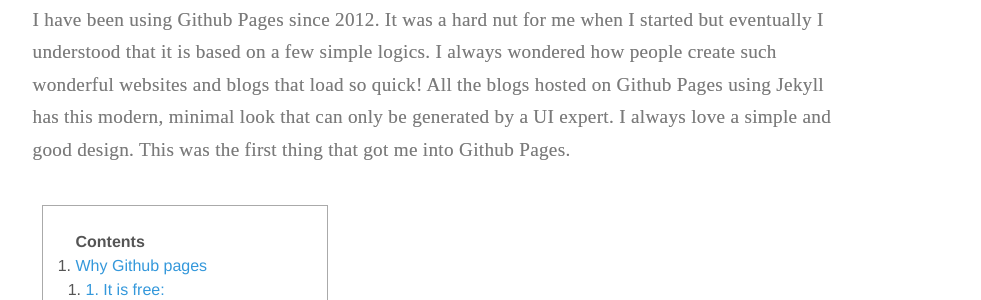
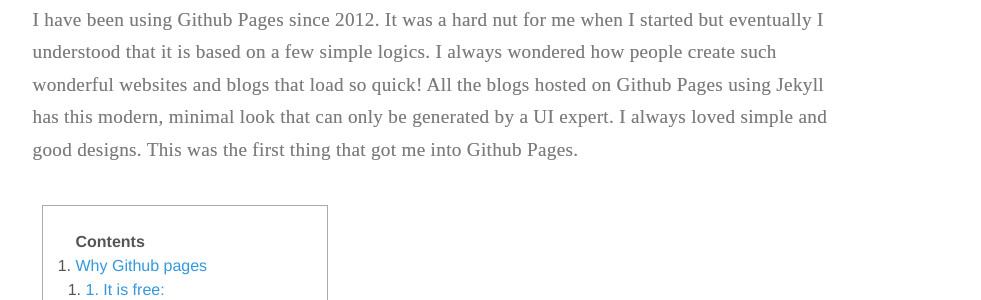
Before and after one commit to virtualous/blog-v3, a Jekyll site: the page built from _posts/2015-12-10-how-to-create-and-host-a-website-on-github-pages.md, in a window 1280 px wide and 900 px high, scrolled down 1126 px. Shown: the part 251-551 px from the top of the window, without its empty margins (202-1183 px from the left). Built offline with Jekyll 4.4.1, drawn with Linux system fonts in a browser that asks for light colours; emoji names are drawn with the system emoji font; comment, search, counter and statistics services are not loaded.

Commit message:
no message

```diff
--- a/_posts/2015-12-10-how-to-create-and-host-a-website-on-github-pages.md
+++ b/_posts/2015-12-10-how-to-create-and-host-a-website-on-github-pages.md
@@ -14,7 +14,7 @@
 <i class="fa fa-quote-left fa-3x fa-pull-left fa-border"></i>{{page.desc}}
 {: .intro}
 
-I have been using Github Pages since 2012. It was a hard nut for me when I started but eventually I understood that it is based on a few simple logics. I always wondered how people create such wonderful websites and blogs that load so quick! All the blogs hosted on Github Pages using Jekyll has this modern, minimal look that can only be generated by a UI expert. I always love a simple and good design. This was the first thing that got me into Github Pages.
+I have been using Github Pages since 2012. It was a hard nut for me when I started but eventually I understood that it is based on a few simple logics. I always wondered how people create such wonderful websites and blogs that load so quick! All the blogs hosted on Github Pages using Jekyll has this modern, minimal look that can only be generated by a UI expert. I always loved simple and good designs. This was the first thing that got me into Github Pages.
 {: .clear}
 
 
```
